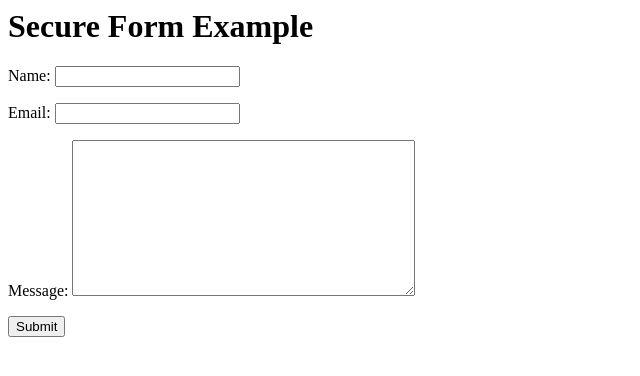
After one commit to Mercy-Mbaire/Alx_DjangoLearnLab, a Django app: page /bookshelf/form-example/ in a window 1280 px wide. The commit adds this page. Shown: the top 376 px of the page, without its empty margins (0-640 px from the left). Run offline with Django 5.2, Linux system fonts and the light colour scheme.

Commit message:
Implementated Security Best Practices.

```diff
--- /dev/null
+++ b/advanced_features_and_security/LibraryProject/bookshelf/forms.py
@@ -0,0 +1,12 @@
+from django import forms
+from .models import Book
+
+class ExampleForm(forms.Form):
+    name = forms.CharField(max_length=100)
+    email = forms.EmailField()
+    message = forms.CharField(widget=forms.Textarea)
+
+class BookForm(forms.ModelForm):
+    class Meta:
+        model = Book
+        fields = ['title', 'author', 'publication_year']
--- a/advanced_features_and_security/LibraryProject/bookshelf/templates/bookshelf/add_book.html
+++ b/advanced_features_and_security/LibraryProject/bookshelf/templates/bookshelf/add_book.html
@@ -1,9 +1,7 @@
 <h1>Add Book</h1>
 <form method="post">
     {% csrf_token %}
-    <label>Title: <input type="text" name="title"></label><br>
-    <label>Author: <input type="text" name="author"></label><br>
-    <label>Publication Year: <input type="number" name="publication_year"></label><br>
+    {{ form.as_p }}
     <button type="submit">Add Book</button>
 </form>
 <a href="{% url 'bookshelf:book_list' %}">Back to list</a>
--- a/advanced_features_and_security/LibraryProject/bookshelf/templates/bookshelf/edit_book.html
+++ b/advanced_features_and_security/LibraryProject/bookshelf/templates/bookshelf/edit_book.html
@@ -1,10 +1,7 @@
 <h1>Edit Book: {{ book.title }}</h1>
 <form method="post">
     {% csrf_token %}
-    <label>Title: <input type="text" name="title" value="{{ book.title }}"></label><br>
-    <label>Author: <input type="text" name="author" value="{{ book.author }}"></label><br>
-    <label>Publication Year: <input type="number" name="publication_year"
-            value="{{ book.publication_year }}"></label><br>
+    {{ form.as_p }}
     <button type="submit">Save Changes</button>
 </form>
 <a href="{% url 'bookshelf:book_list' %}">Back to list</a>
--- /dev/null
+++ b/advanced_features_and_security/LibraryProject/bookshelf/templates/bookshelf/form_example.html
@@ -0,0 +1,6 @@
+<h1>Secure Form Example</h1>
+<form method="post">
+    {% csrf_token %}
+    {{ form.as_p }}
+    <button type="submit">Submit</button>
+</form>
--- a/advanced_features_and_security/LibraryProject/bookshelf/urls.py
+++ b/advanced_features_and_security/LibraryProject/bookshelf/urls.py
@@ -8,4 +8,6 @@ urlpatterns = [
     path('add/', views.add_book, name='add_book'),
     path('edit/<int:pk>/', views.edit_book, name='edit_book'),
     path('delete/<int:pk>/', views.delete_book, name='delete_book'),
+    path('form-example/', views.form_example, name='form_example'),
+    path('search/', views.book_search, name='book_search'),
 ]
--- a/advanced_features_and_security/LibraryProject/bookshelf/views.py
+++ b/advanced_features_and_security/LibraryProject/bookshelf/views.py
@@ -1,6 +1,7 @@
 from django.shortcuts import render, get_object_or_404, redirect
 from django.contrib.auth.decorators import permission_required
 from .models import Book
+from .forms import BookForm, ExampleForm
 
 @permission_required('bookshelf.can_view', raise_exception=True)
 def book_list(request):
@@ -10,24 +11,25 @@ def book_list(request):
 @permission_required('bookshelf.can_create', raise_exception=True)
 def add_book(request):
     if request.method == 'POST':
-        # Simple logic for demonstration
-        title = request.POST.get('title')
-        author = request.POST.get('author')
-        publication_year = request.POST.get('publication_year')
-        Book.objects.create(title=title, author=author, publication_year=publication_year)
-        return redirect('bookshelf:book_list')
-    return render(request, 'bookshelf/add_book.html')
+        form = BookForm(request.POST)
+        if form.is_valid():
+            form.save()
+            return redirect('bookshelf:book_list')
+    else:
+        form = BookForm()
+    return render(request, 'bookshelf/add_book.html', {'form': form})
 
 @permission_required('bookshelf.can_edit', raise_exception=True)
 def edit_book(request, pk):
     book = get_object_or_404(Book, pk=pk)
     if request.method == 'POST':
-        book.title = request.POST.get('title')
-        book.author = request.POST.get('author')
-        book.publication_year = request.POST.get('publication_year')
-        book.save()
-        return redirect('bookshelf:book_list')
-    return render(request, 'bookshelf/edit_book.html', {'book': book})
+        form = BookForm(request.POST, instance=book)
+        if form.is_valid():
+            form.save()
+            return redirect('bookshelf:book_list')
+    else:
+        form = BookForm(instance=book)
+    return render(request, 'bookshelf/edit_book.html', {'form': form, 'book': book})
 
 @permission_required('bookshelf.can_delete', raise_exception=True)
 def delete_book(request, pk):
@@ -36,3 +38,22 @@ def delete_book(request, pk):
         book.delete()
         return redirect('bookshelf:book_list')
     return render(request, 'bookshelf/delete_book.html', {'book': book})
+
+def form_example(request):
+    if request.method == 'POST':
+        form = ExampleForm(request.POST)
+        if form.is_valid():
+            # Process safe data
+            pass
+    else:
+        form = ExampleForm()
+    return render(request, 'bookshelf/form_example.html', {'form': form})
+
+def book_search(request):
+    query = request.GET.get('q')
+    if query:
+        # Securely parameterized query using Django ORM
+        books = Book.objects.filter(title__icontains=query)
+    else:
+        books = Book.objects.none()
+    return render(request, 'bookshelf/book_list.html', {'books': books})
```
Also changed, not shown: advanced_features_and_security/LibraryProject/LibraryProject/settings.py (+19 -2 lines), advanced_features_and_security/LibraryProject/README.md.
